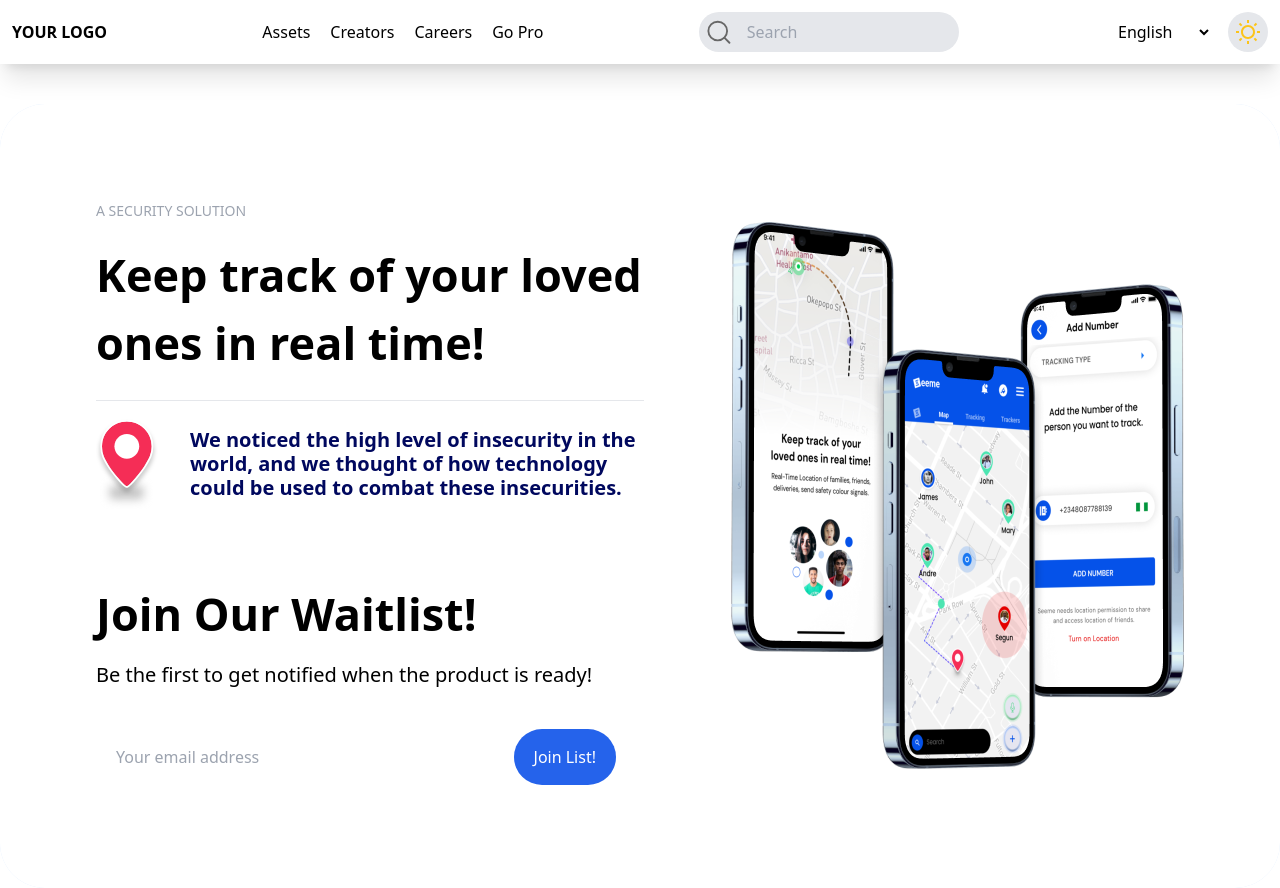
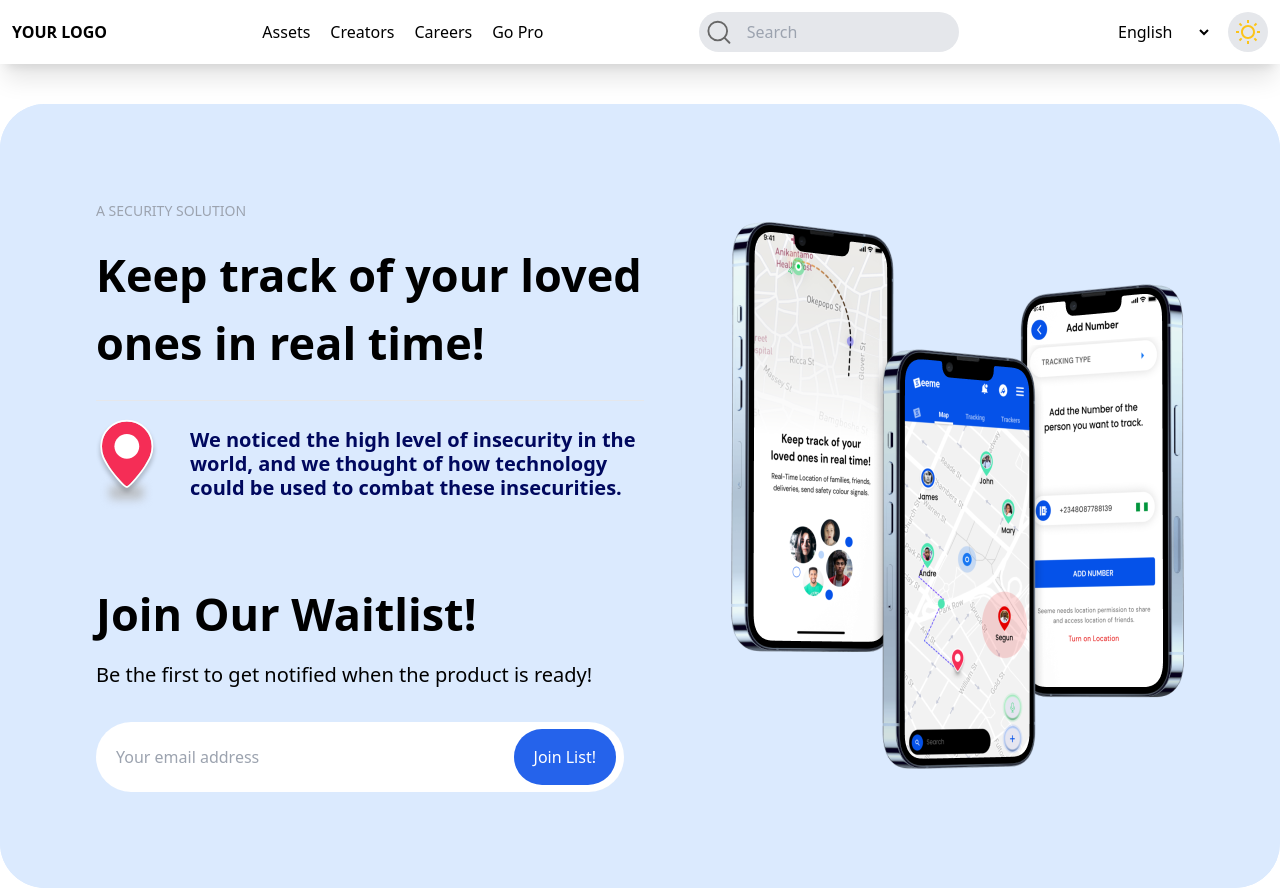
Before and after one commit to bek-211203-coder/dars-11-oy-6, a React (Vite) app: page / in a window 1280 px wide. Built offline with nearby package versions, Linux system fonts and the light colour scheme.

Commit message:
bg gi ozgardi

```diff
--- a/src/pages/Home.jsx
+++ b/src/pages/Home.jsx
@@ -46,7 +46,7 @@ function Home() {
       <NavLeaut />
 
       <div className={`container mx-auto max-w-7xl rounded-[45px] ${isDarkMode ? 'bg-black text-white' : 'bg-blue-100 text-black'}`}>
-        <div className={`p-24 rounded-[45px] ${isDarkMode ? 'bg-gray-800' : 'bg-white'}`}>
+        <div className={`p-24 rounded-[45px] ${isDarkMode ? 'bg-gray-800' : 'bg-blue-100'}`}>
           <div className='flex justify-between items-center'>
             <div className='w-[548px]'>
               <h4 className='text-[14px] mb-5 text-gray-400'>{texts[language].securitySolution}</h4>
```
